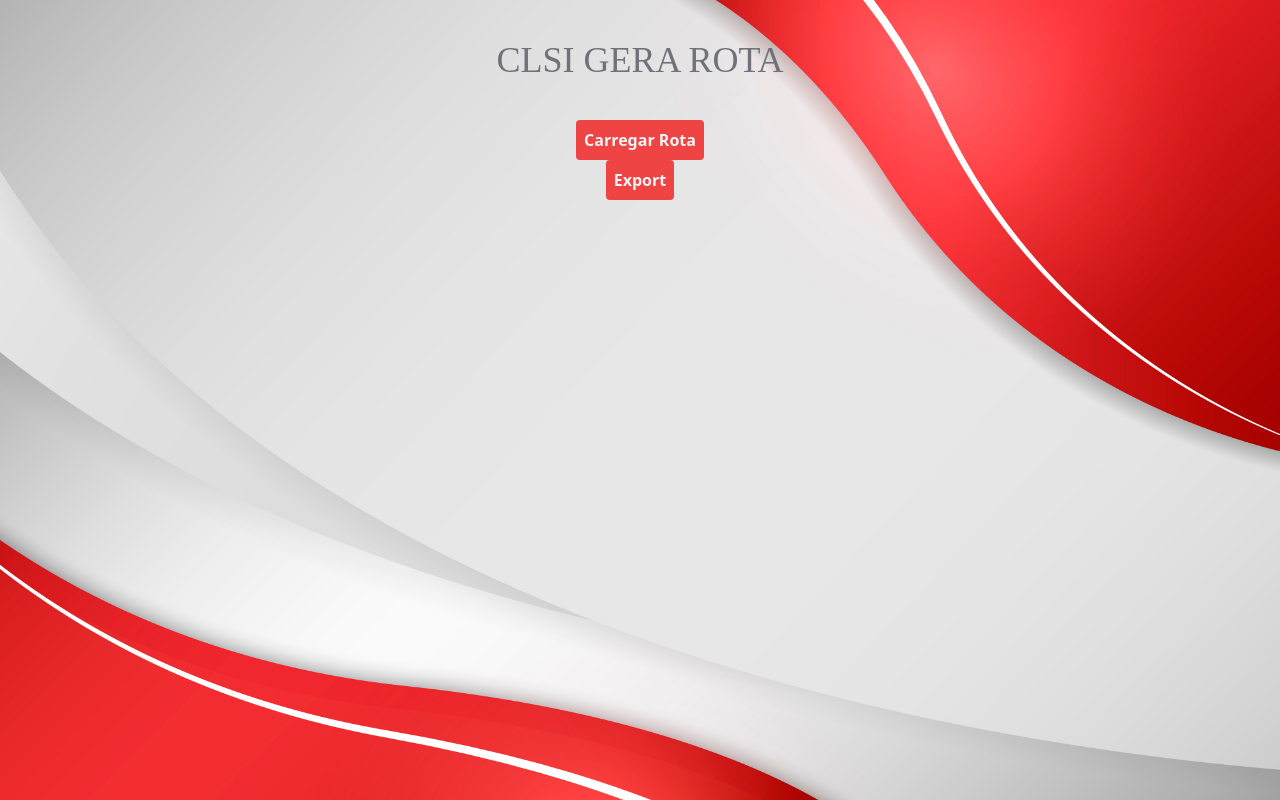
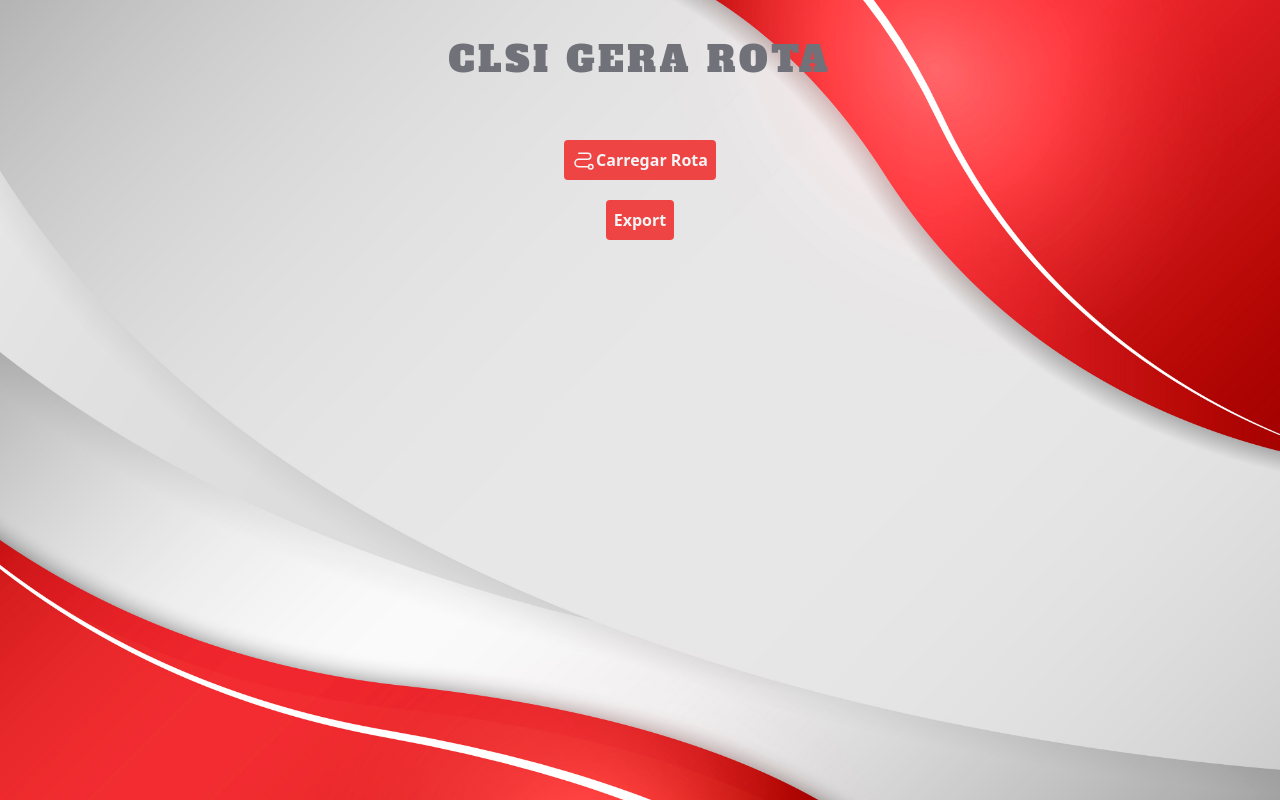
Before and after one commit to fidelis/gera-rota-clsi, a React (Create React App) app: page / in a window 1280 px wide. Built offline with nearby package versions, Linux system fonts and the light colour scheme.

Commit message:
Cosmetics

```diff
--- a/src/app/App.js
+++ b/src/app/App.js
@@ -47,7 +47,7 @@ export default class SheetJSApp extends React.Component {
     return (
     <div>
       <div className="flex flex-col items-center">
-        <p className="m-10 text-zinc-500 text-4xl font-alfa">CLSI GERA ROTA</p>
+        <p className="m-10 text-zinc-500 text-4xl font-alfa tracking-widest">CLSI GERA ROTA</p>
       </div>
       <DragDropFile handleFile={this.handleFile}>
         <div className="row">
--- a/src/components/File/DataInput.jsx
+++ b/src/components/File/DataInput.jsx
@@ -1,6 +1,6 @@
 import React from "react"
 import * as XLSX from "xlsx"
-
+import { Path } from "phosphor-react"
 export default class DataInput extends React.Component {
   constructor(props) {
     super(props)
@@ -36,9 +36,9 @@ export default class DataInput extends React.Component {
         <div className="flex justify-center items-center">
         <label
           htmlFor="inputFile"
-          className=" bg-red-500 hover:bg-red-700 rounded p-2 text-zinc-100 font-bold flex flex-row"
+          className=" bg-red-500 hover:bg-red-700 rounded text-zinc-100 font-bold flex m-5 p-2"
         >
-          {/* <Path size={24} /> */}
+          <Path size={24} />
           Carregar Rota
         </label>
         <input
--- a/tailwind.config.js
+++ b/tailwind.config.js
@@ -8,7 +8,7 @@ module.exports = {
       },
     },
     fontFamily: {
-      'alfa': ['alfaslabone']
+      'alfa': ['Alfa Slab One']
     }
   },
   plugins: [],
```
